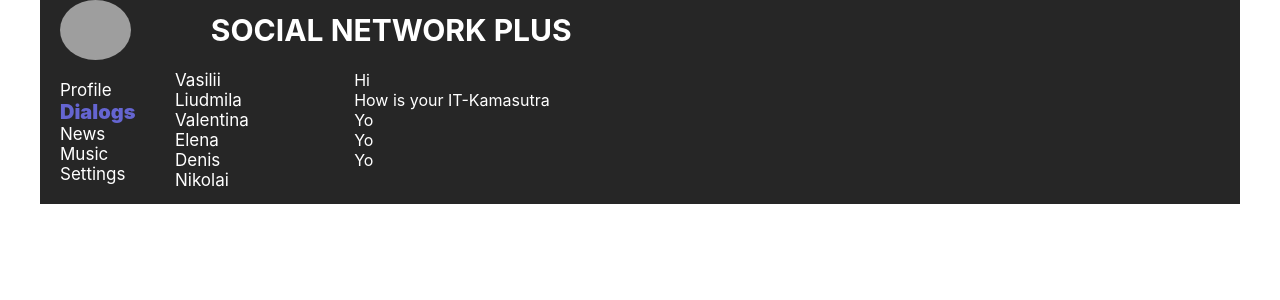
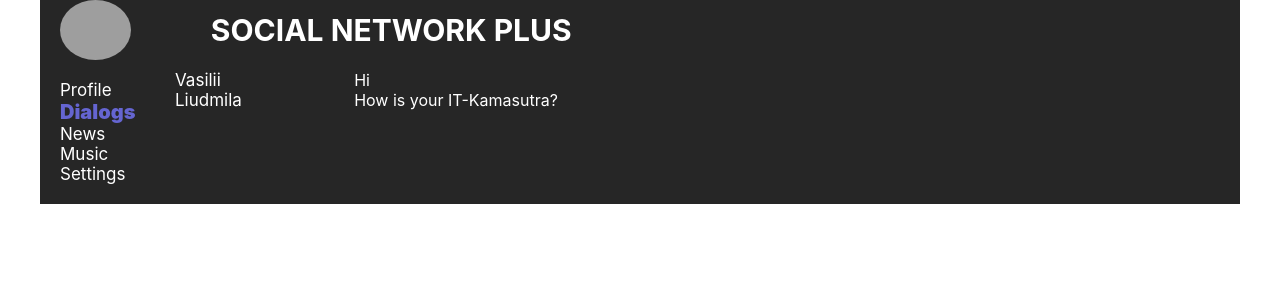
Before and after one commit to Saijo-shi/Samurai, a React (Create React App) app: page /dialogs in a window 1280 px wide. Shown: the top 300 px of the page. Built offline with nearby package versions, Linux system fonts and the light colour scheme; grey boxes are pictures that could not be loaded.

Commit message:
array added lesson 24 completed

```diff
--- a/src/components/Dialogs/Dialogs.jsx
+++ b/src/components/Dialogs/Dialogs.jsx
@@ -23,22 +23,72 @@ const Message = (props) => {
 };
 
 const Dialogs = (props) => {
+  let dialogsData = [
+    {
+      id: 1,
+      name: "Vasilii",
+    },
+    {
+      id: 2,
+      name: "Liudmila",
+    },
+    {
+      id: 3,
+      name: "Valentina",
+    },
+    {
+      id: 4,
+      name: "Elena",
+    },
+    {
+      id: 5,
+      name: "Denis",
+    },
+    {
+      id: 6,
+      name: "Nikolai",
+    },
+  ];
+
+  let messagesData = [
+    {
+      id: 1,
+      message: "Hi",
+    },
+    {
+      id: 2,
+      message: "How is your IT-Kamasutra?",
+    },
+    {
+      id: 3,
+      message: "Yo",
+    },
+    {
+      id: 4,
+      message: "Yo",
+    },
+    {
+      id: 5,
+      message: "Yo",
+    },
+  ];
+
   return (
     <div className={classes.dialogs}>
       <div className={classes.dialogsItems}>
-        <DialogItem name="Vasilii" id="1" />
-        <DialogItem name="Liudmila" id="2" />
-        <DialogItem name="Valentina" id="3" />
+        <DialogItem name={dialogsData[0].name} id={dialogsData[0].id} />
+        <DialogItem name={dialogsData[1].name} id={dialogsData[1].id} />
+        {/* <DialogItem name="Valentina" id="3" />
         <DialogItem name="Elena" id="4" />
         <DialogItem name="Denis" id="5" />
-        <DialogItem name="Nikolai" id="6" />
+        <DialogItem name="Nikolai" id="6" /> */}
       </div>
       <div className={classes.messages}>
-        <Message message="Hi" />
-        <Message message="How is your IT-Kamasutra" />
+        <Message message={messagesData[0].message} id={messagesData[0].id} />
+        <Message message={messagesData[1].message} id={messagesData[1].id} />
+        {/* <Message message="Yo" />
         <Message message="Yo" />
-        <Message message="Yo" />
-        <Message message="Yo" />
+        <Message message="Yo" /> */}
       </div>
     </div>
   );
--- a/src/components/Profile/MyPosts/MyPosts.jsx
+++ b/src/components/Profile/MyPosts/MyPosts.jsx
@@ -3,6 +3,19 @@ import classes from "./MyPosts.module.css";
 import Post from "./Post/Post";
 
 const MyPosts = () => {
+  let postsData = [
+    {
+      id: 1,
+      post: "Hi, how are you?",
+      likesCount:12,
+    },
+    {
+      id: 2,
+      post: "It's my first post",
+      likesCount:23,
+    },
+
+  ];
   return (
     <div>
       <h3 className={classes.postsHeader}>My posts</h3>
@@ -18,9 +31,9 @@ const MyPosts = () => {
         </div>
       </div>
       <div className={classes.postsBlock}>
-        <Post message="Hi, how are you?" likesCount="12" />
-        <Post message="It's my first post" likesCount="23" />
-        <Post message="Goin outdoors" likesCount="2" />
+        <Post message={postsData[0].post} likesCount={postsData[0].likesCount} />
+        <Post message={postsData[1].post} likesCount={postsData[1].likesCount} />
+
       </div>
     </div>
   );
```
